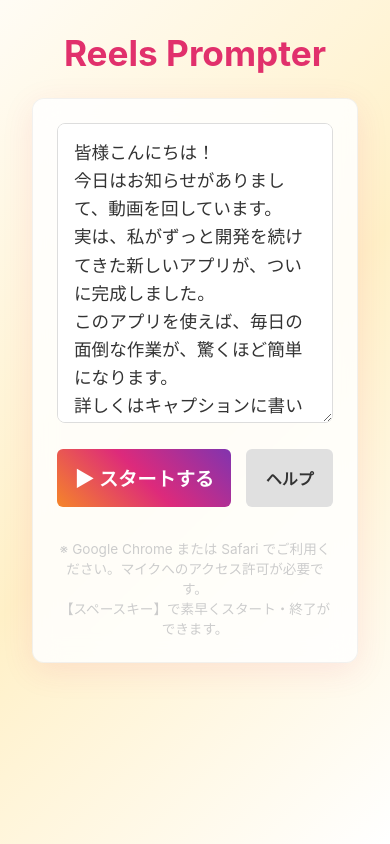
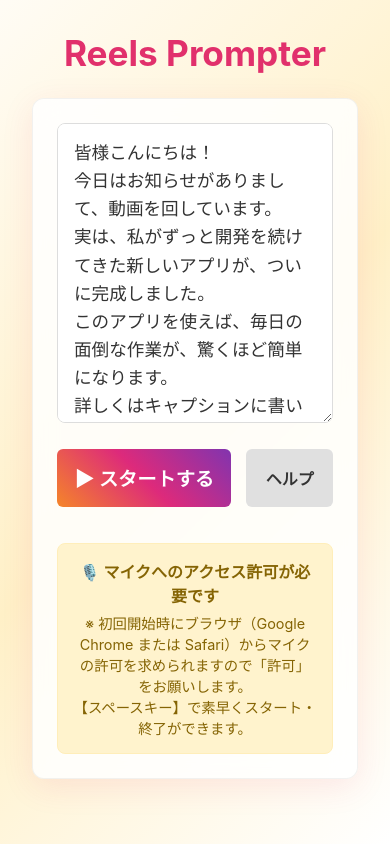
Before and after one commit to iidaatcnt/prompter-app, a Next.js app: page / in a window 390 px wide. Built offline with nearby package versions, Linux system fonts and the light colour scheme.

Commit message:
Enhance microphone permission notice on the top page for better visibility

```diff
--- a/src/app/page.js
+++ b/src/app/page.js
@@ -230,10 +230,13 @@ export default function Home() {
               ヘルプ
             </button>
           </div>
-          <p style={{ fontSize: '0.85rem', color: '#ccc', marginTop: '15px', textAlign: 'center' }}>
-            ※ Google Chrome または Safari でご利用ください。マイクへのアクセス許可が必要です。<br />
-            【スペースキー】で素早くスタート・終了ができます。
-          </p>
+          <div style={{ marginTop: '20px', padding: '15px', backgroundColor: '#fff3cd', borderRadius: '8px', border: '1px solid #ffeeba', color: '#856404', textAlign: 'center' }}>
+            <p style={{ fontWeight: 'bold', marginBottom: '5px' }}>🎙️ マイクへのアクセス許可が必要です</p>
+            <p style={{ fontSize: '0.9rem' }}>
+              ※ 初回開始時にブラウザ（Google Chrome または Safari）からマイクの許可を求められますので「許可」をお願いします。<br />
+              【スペースキー】で素早くスタート・終了ができます。
+            </p>
+          </div>
         </section>
       )}
 
```
